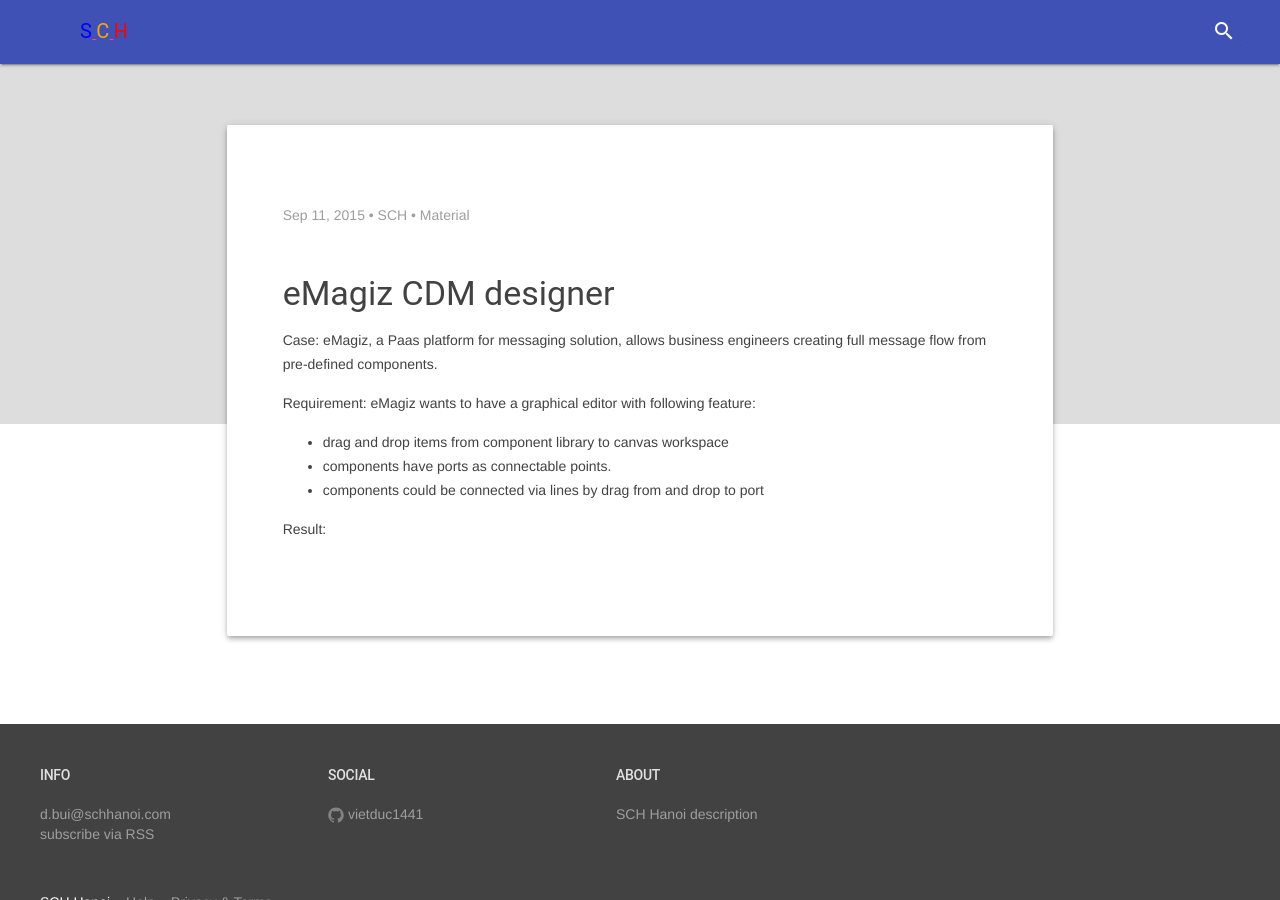
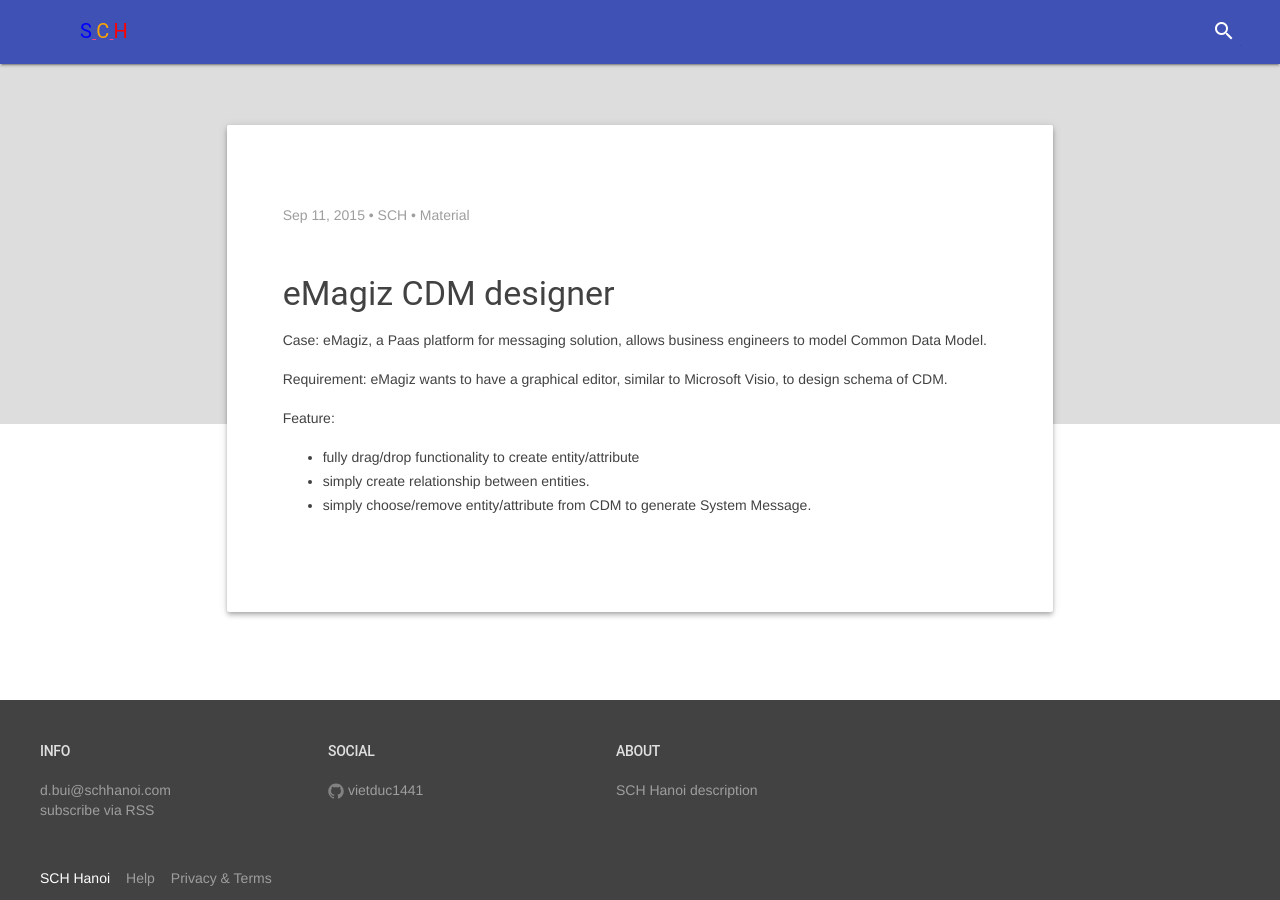
Before and after one commit to vietduc1441/vietduc1441.github.io, a Jekyll site: the page built from _posts/2015-09-11-emagiz-cdm-designer.markdown, in a window 1280 px wide. Built offline with Jekyll 4.4.1, drawn with Linux system fonts in a browser that asks for light colours; nearby versions of some CDN libraries.

Commit message:
Update 2015-09-11-emagiz-cdm-designer.markdown

```diff
--- a/_posts/2015-09-11-emagiz-cdm-designer.markdown
+++ b/_posts/2015-09-11-emagiz-cdm-designer.markdown
@@ -5,11 +5,11 @@ date:   2015-09-11 13:34:20
 categories: Material
 author: SCH
 ---
-Case: eMagiz, a Paas platform for messaging solution, allows business engineers creating full message flow from pre-defined components.
+Case: eMagiz, a Paas platform for messaging solution, allows business engineers to model Common Data Model.
 
-Requirement: eMagiz wants to have a graphical editor with following feature:
-- drag and drop items from component library to canvas workspace
-- components have ports as connectable points.
-- components could be connected via lines by drag from and drop to port
+Requirement: eMagiz wants to have a graphical editor, similar to Microsoft Visio, to design schema of CDM.
 
-Result:
+Feature:
+- fully drag/drop functionality to create entity/attribute
+- simply create relationship between entities.
+- simply choose/remove entity/attribute from CDM to generate System Message.
```
